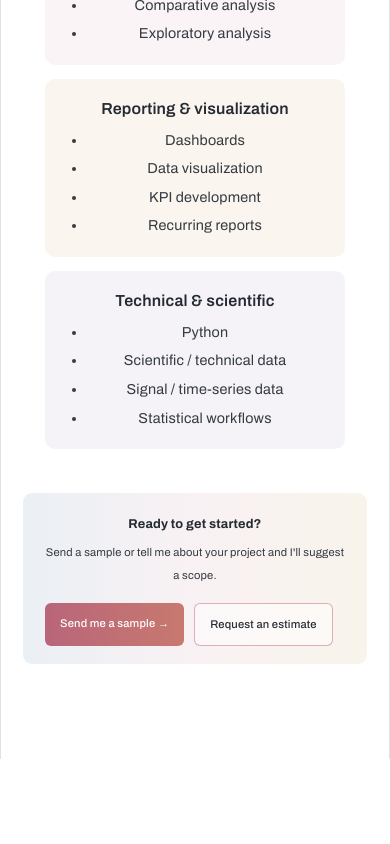
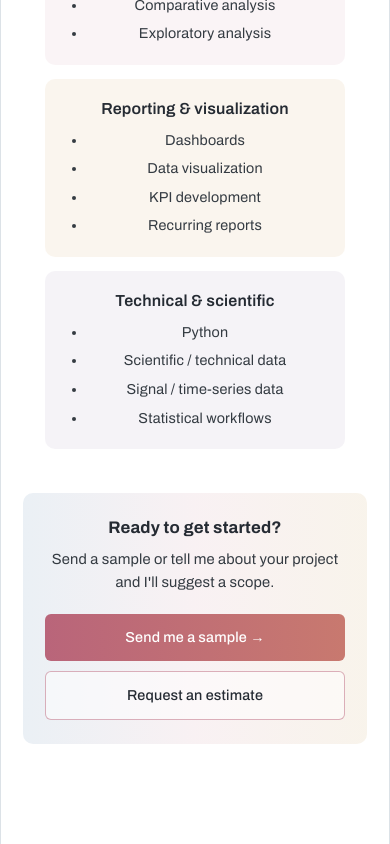
Before and after one commit to mm8738/mm8738.github.io, a React (Vite) app: page / in a window 390 px wide. Shown: the part 3592-4436 px from the top of the page. Before the commit the page ends 4351 px from the top, so only its background shows below. Built offline with nearby package versions, Linux system fonts and the light colour scheme; a web font is replaced by a local one.

Commit message:
Update ContactCTA.scss

```diff
--- a/src/assets/styles/ContactCTA.scss
+++ b/src/assets/styles/ContactCTA.scss
@@ -71,10 +71,45 @@
 
   .contact-cta {
     display: block;
+
+    margin-bottom: 30px;
+    padding: 24px 22px;
+
+    border-radius: 10px;
+  }
+
+  .contact-cta strong {
+    display: block;
+
+    font-size: 1.05rem;
+    line-height: 1.35;
+  }
+
+  .contact-cta p {
+    margin-top: 8px;
+
+    font-size: 0.92rem;
+    line-height: 1.55;
   }
 
   .contact-buttons {
-    margin-top: 16px;
+    display: flex;
+    flex-direction: column;
+
+    gap: 10px;
+
+    margin-top: 20px;
   }
 
+  .contact-buttons a {
+    display: flex;
+    align-items: center;
+    justify-content: center;
+
+    width: 100%;
+
+    padding: 12px 16px;
+
+    font-size: 0.9rem;
+  }
 }
```
